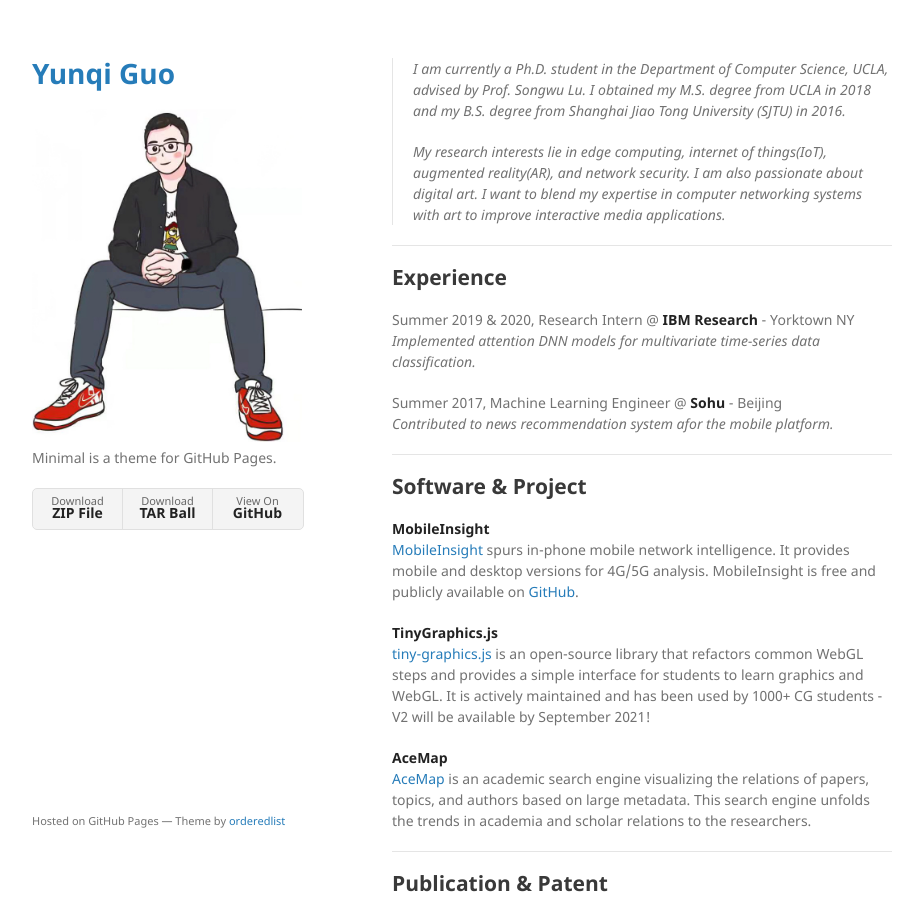
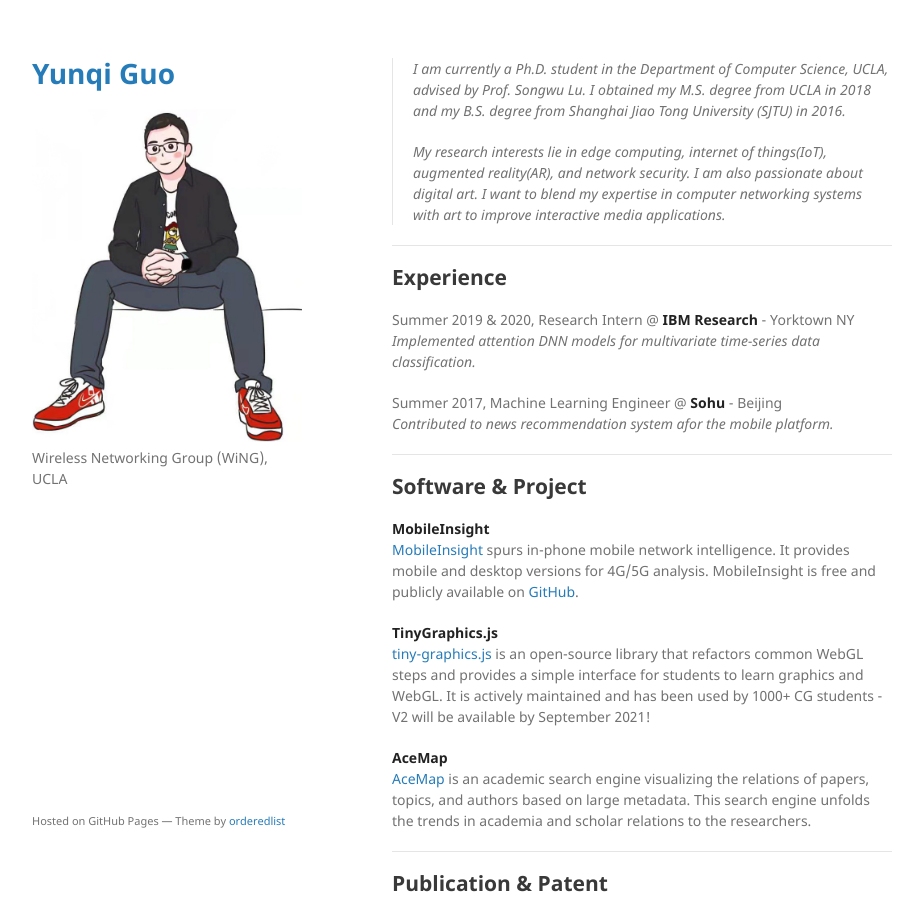
Before and after one commit to YunqiG/YunqiG.github.io, a Jekyll site: the page built from index.md, in a window 1280 px wide and 900 px high. Shown: the whole window, without its empty margins (178-1096 px from the left). Built offline with Jekyll 4.4.1, drawn with Linux system fonts in a browser that asks for light colours; our own code applies the rules of GitHub Pages for plain Markdown files.

Commit message:
Update profile

```diff
--- a/_config.yml
+++ b/_config.yml
@@ -1,6 +1,6 @@
 title: Yunqi Guo
 logo: /assets/img/yq.jpeg
-description: Minimal is a theme for GitHub Pages.
-show_downloads: true
+description: Wireless Networking Group (WiNG), UCLA
+show_downloads: false
 google_analytics:
 theme: jekyll-theme-minimal
```
